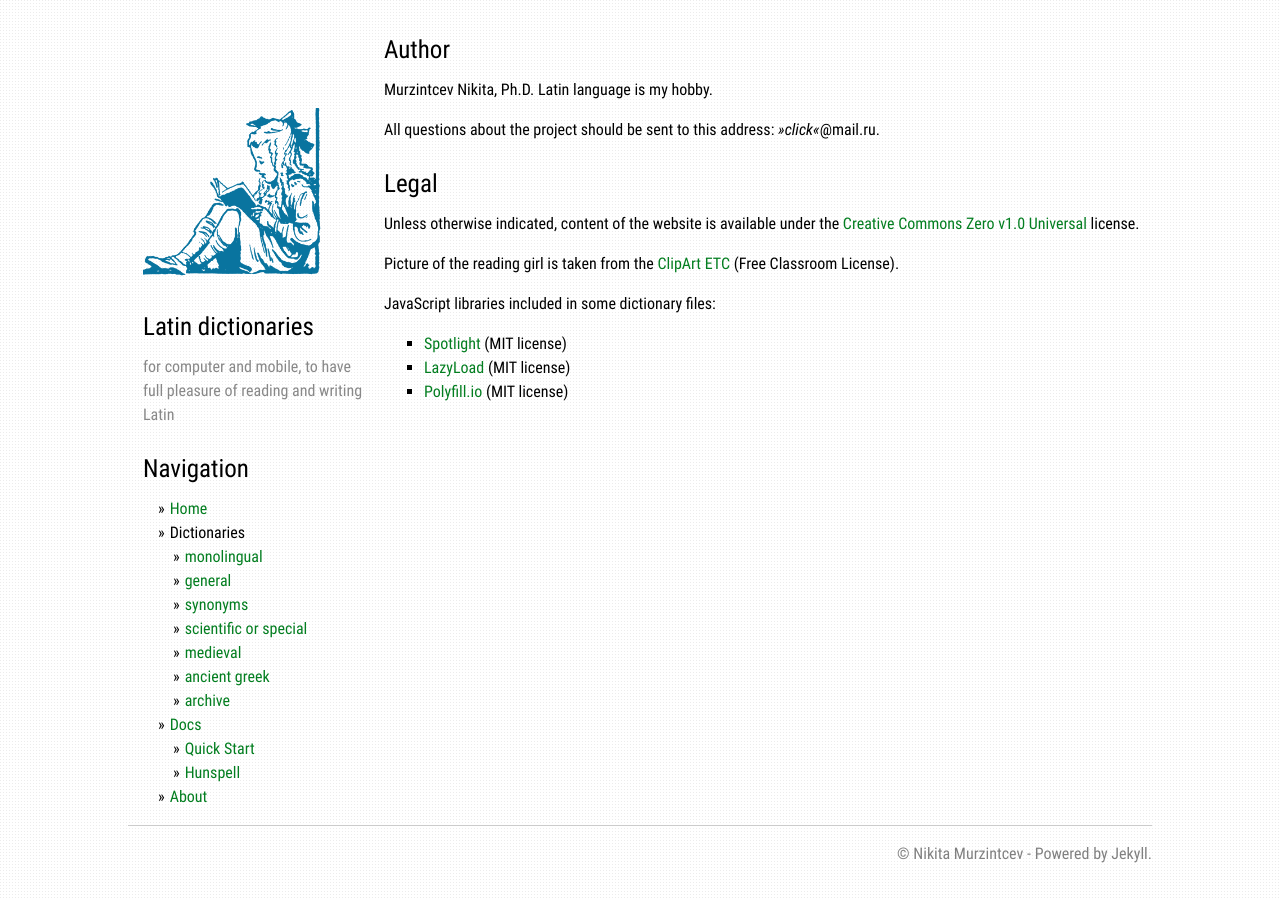
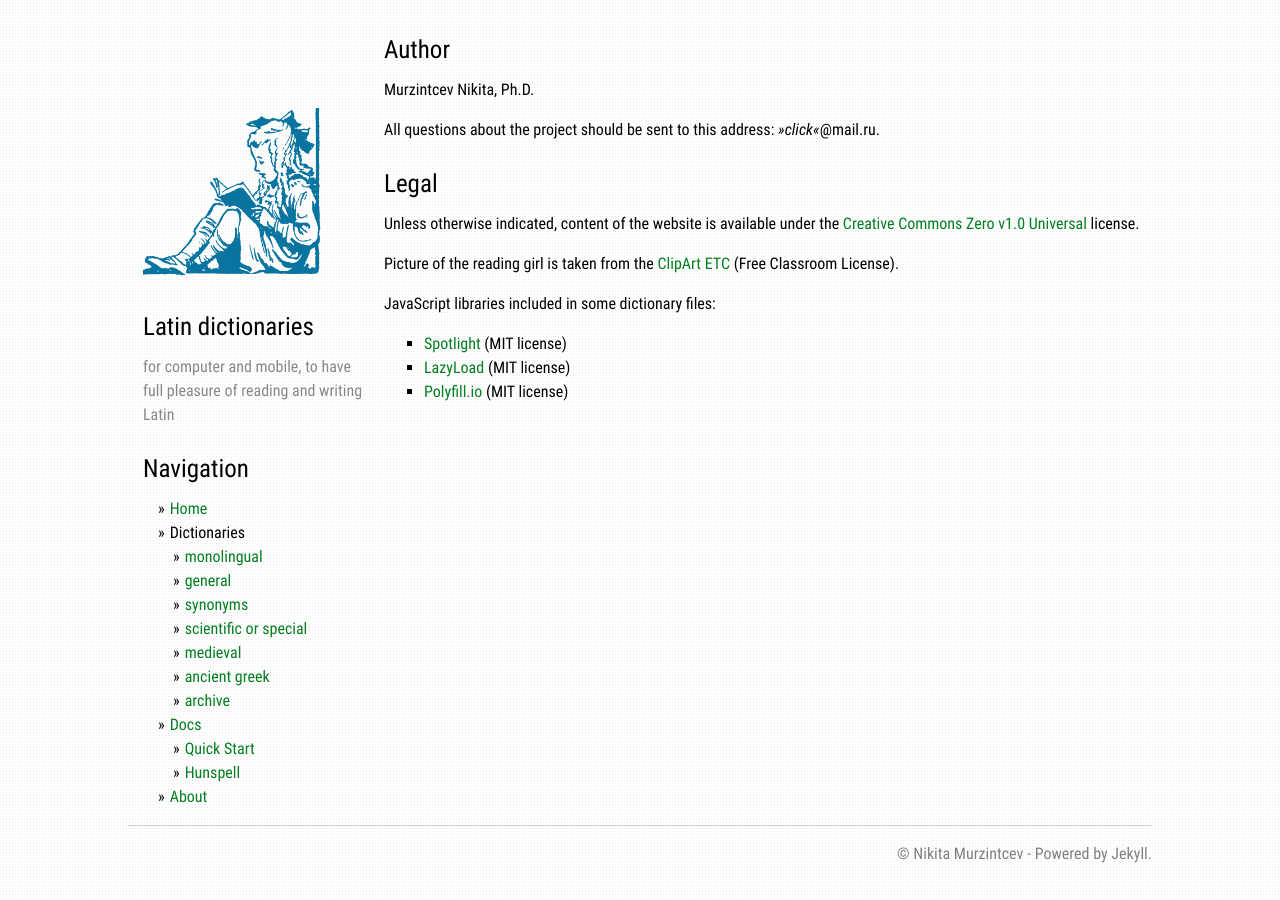
Before and after one commit to latin-dict/latin-dict.github.io, a Jekyll site: the page built from about.md, in a window 1280 px wide. Built offline with Jekyll 4.4.1, drawn with Linux system fonts in a browser that asks for light colours.

Commit message:
Update about.md

```diff
--- a/about.md
+++ b/about.md
@@ -5,7 +5,7 @@ title: About
 
 # Author
 
-Murzintcev Nikita, Ph.D. Latin language is my hobby.
+Murzintcev Nikita, Ph.D.
 
 All questions about the project should be sent to this address: <span id="address" onclick="document.getElementById('address').innerHTML='latin-dict';"><i>>>click<<</i></span>@mail.ru.
 
```
